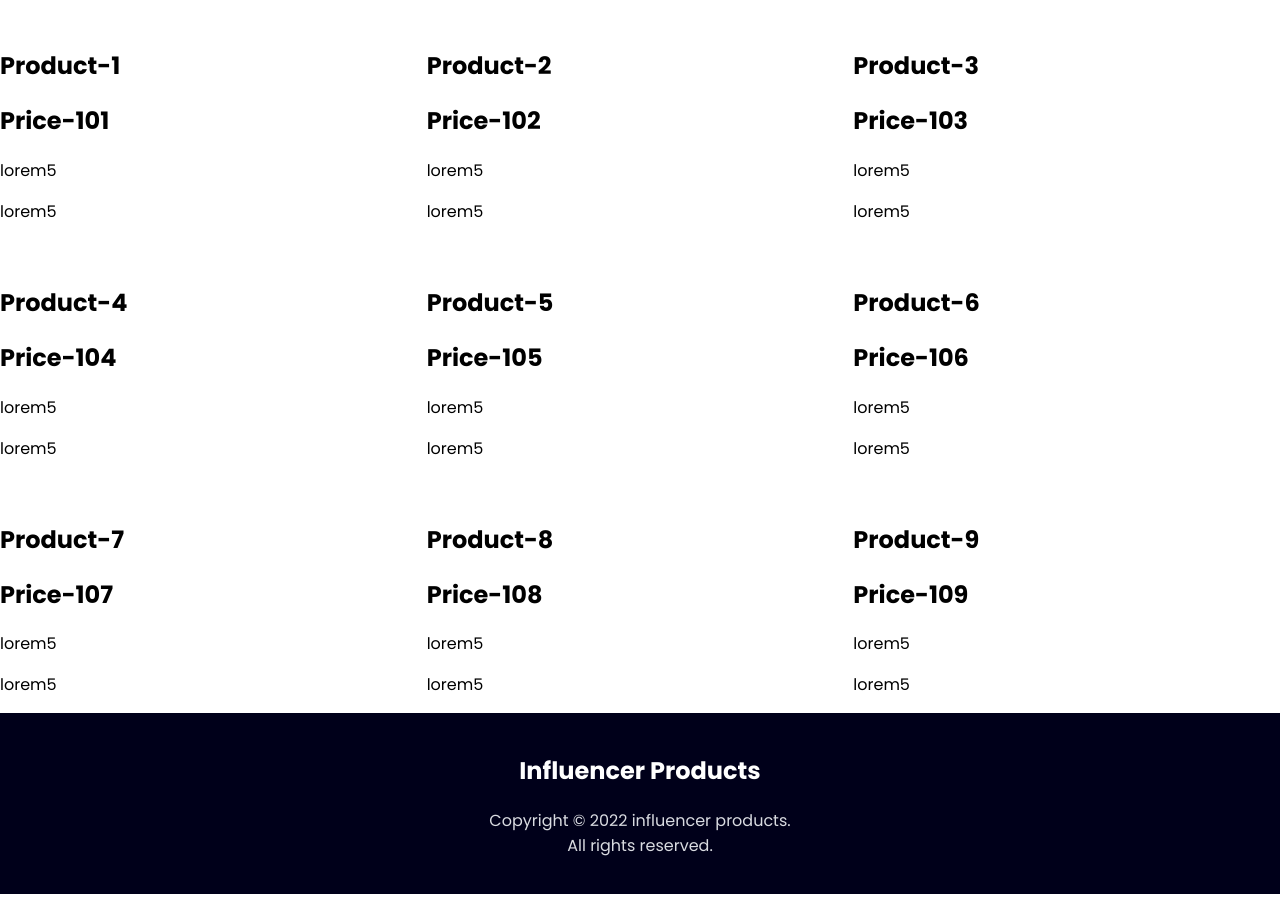
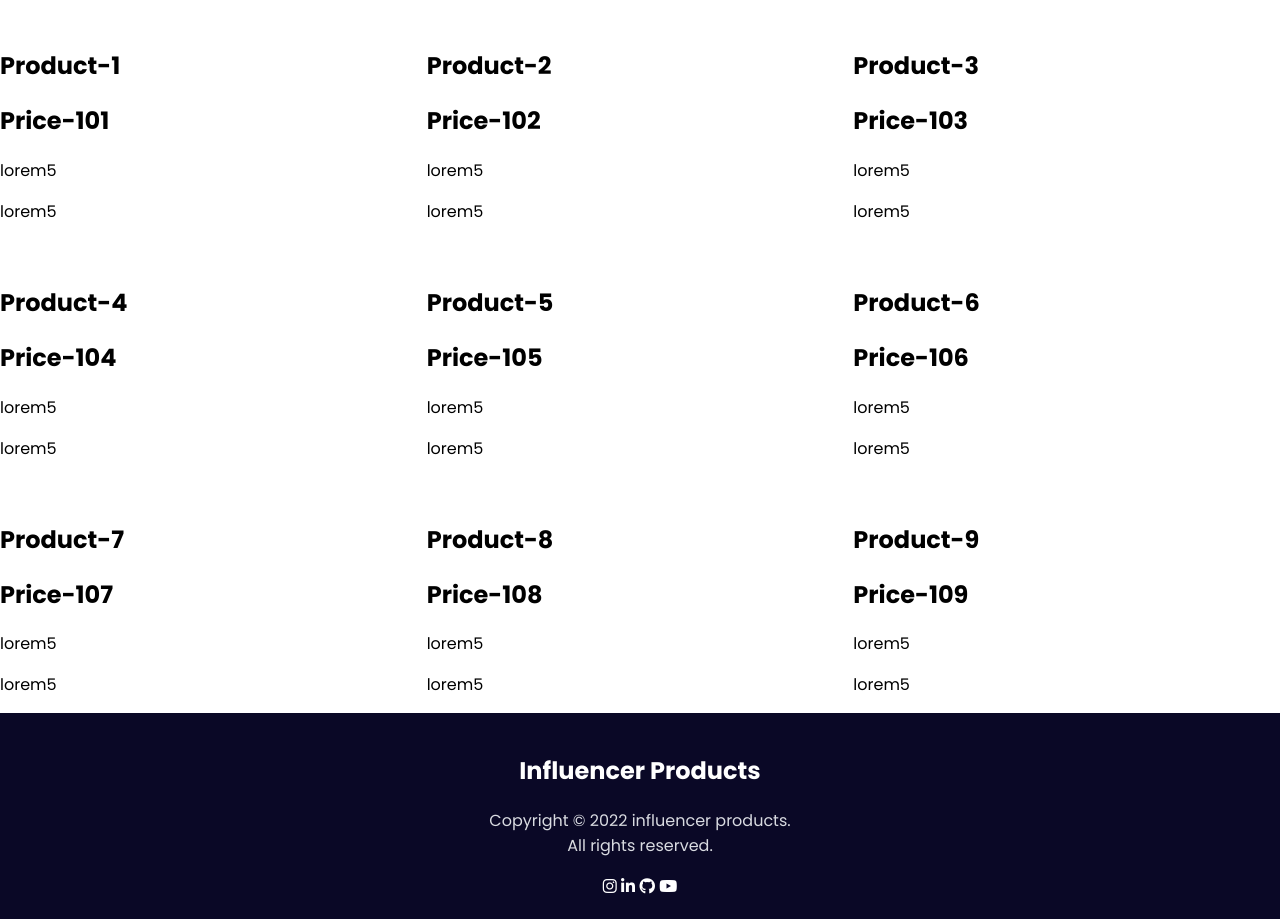
Before and after one commit to anthony-aura/assignment-web-2, a plain HTML site: page index.html in a window 1280 px wide. Shown: the part 559-1478 px from the top of the page. Before the commit the page ends 1453 px from the top, so only its background shows below. Drawn offline with Linux system fonts and the light colour scheme.

Commit message:
social icon added

```diff
--- a/index.html
+++ b/index.html
@@ -112,7 +112,10 @@
             All rights reserved.
         </p>
         <div class="social-icons">
-
+            <i class="fab fa-instagram"></i>
+            <i class="fab fa-linkedin-in"></i>
+            <i class="fab fa-github"></i>
+            <i class="fab fa-youtube"></i>
         </div>
     </footer>
 </body>
--- a/style.css
+++ b/style.css
@@ -65,7 +65,7 @@ footer{
     padding-top: 20px;
     padding-bottom: 20px;
     text-align: center;
-    background-color: #00001a;
+    background-color: #0A0826;
     color: white;
 }
 
```
